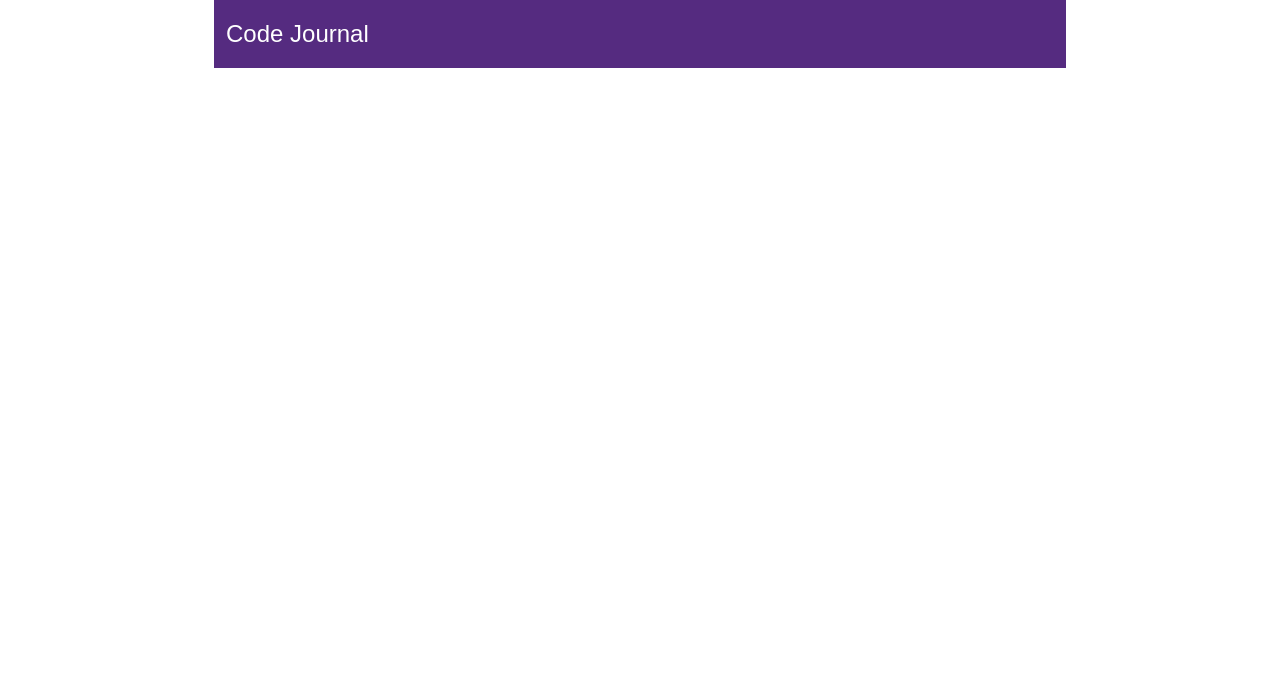
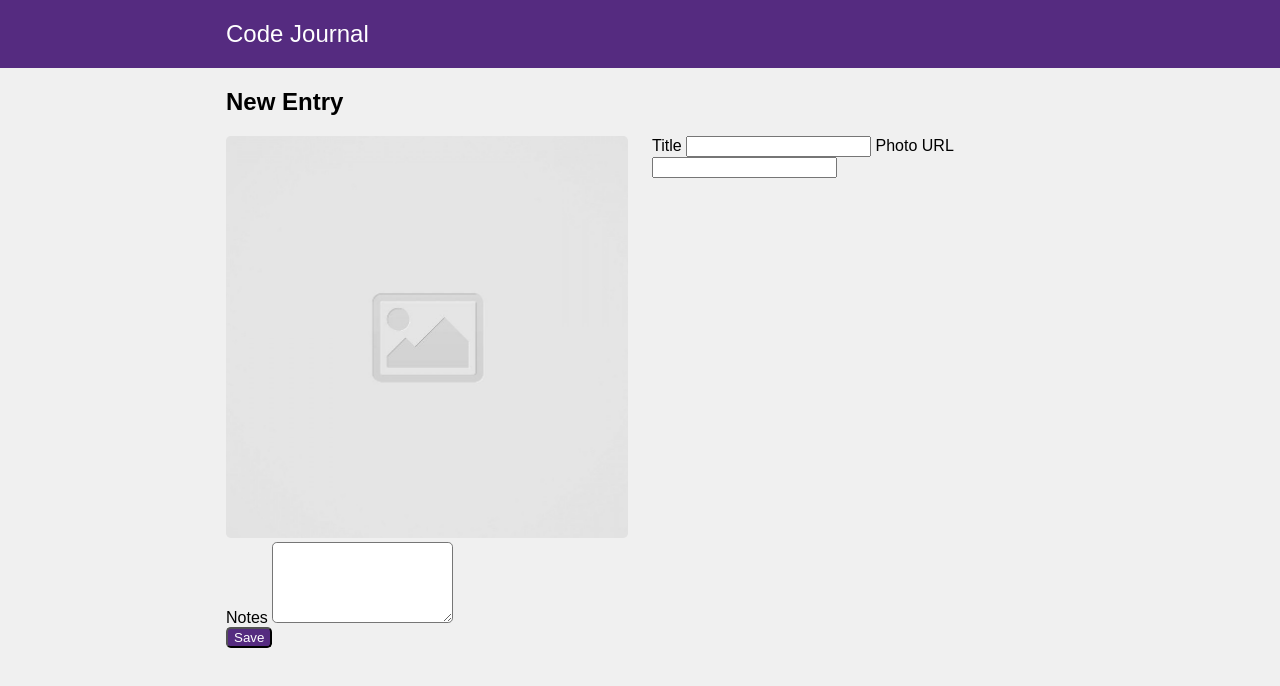
Before and after one commit to alanho-05/code-journal, a website: page index.html in a window 1280 px wide. Drawn offline with Linux system fonts and the light colour scheme.

Commit message:
Completed HTML body elements

```diff
--- a/css/reset.css
+++ b/css/reset.css
@@ -5,4 +5,5 @@
 body {
   margin: 0;
   font-family: sans-serif;
+  background-color: #f0f0f0;
 }
--- a/css/styles.css
+++ b/css/styles.css
@@ -9,3 +9,15 @@
 .header {
   font-weight: 350;
 }
+
+.border-radius {
+  border-radius: 0.3rem;
+}
+
+img {
+  width: 100%;
+}
+
+button {
+  border: none;
+}
--- a/index.html
+++ b/index.html
@@ -16,9 +16,9 @@
   <link rel="stylesheet" href="css/styles.css">
 </head>
 <body>
-  <header>
+  <header class="purple">
     <div class="container white-txt">
-      <div class="row purple">
+      <div class="row">
         <div class="column-full">
           <h2 class="header">Code Journal</h2>
         </div>
@@ -26,7 +26,38 @@
     </div>
   </header>
   <main class="container">
-    <div data-view="entry-form"></div>
+    <div data-view="entry-form">
+      <form>
+        <div class="row">
+          <div class="column-full">
+            <h2>New Entry</h2>
+          </div>
+        </div>
+        <div class="row">
+          <div class="column-half">
+            <img src="images/placeholder-image-square.jpg" class="border-radius">
+          </div>
+          <div class="column-half border-radius">
+            <label for="title">Title</label>
+            <input type="text" id="title" required>
+            <label for="img-url">Photo URL</label>
+            <input type="url" id="img-url">
+          </div>
+        </div>
+        <div class="row">
+          <div class="column-full">
+            <label for="notes">Notes</label>
+            <textarea id="notes" name="notes" rows="5" class="border-radius"></textarea>
+          </div>
+        </div>
+        <div class="row">
+          <div class="column-full">
+            <input type="submit" value="Save" class="purple white-txt border-radius">
+          </div>
+        </div>
+
+      </form>
+    </div>
     <div data-view="entries" class="hidden"></div>
   </main>
   <script src="js/data.js"></script>
```
